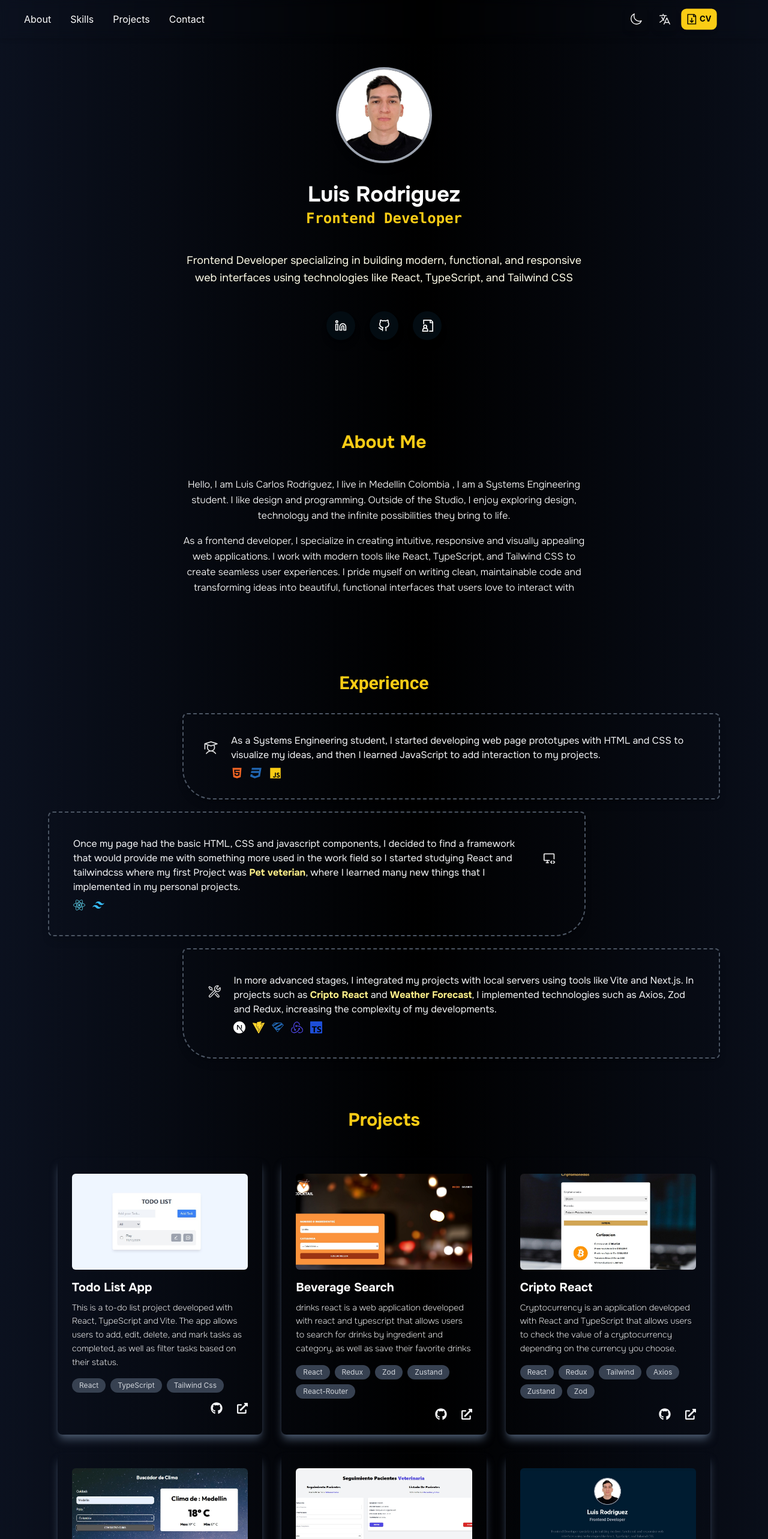
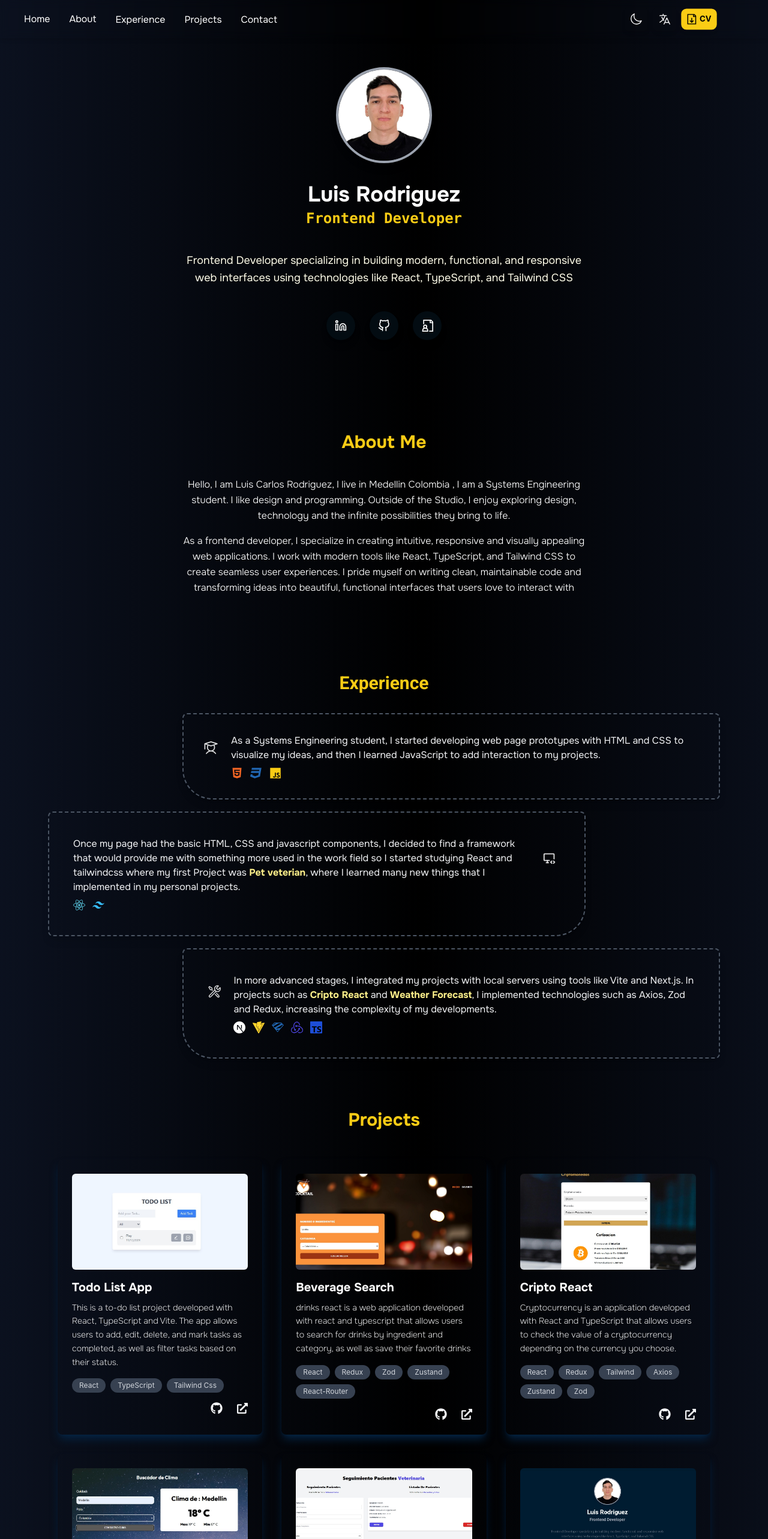
Before and after one commit to Luindex/Portafolio, a React (Vite) app: page / in a window 1280 px wide. Shown: the top 2566 px of the page at 60% size. Built offline with nearby package versions, Linux system fonts and the light colour scheme.

Commit message:
<a> completados los del Nav, falta Contact section

```diff
--- a/src/App.jsx
+++ b/src/App.jsx
@@ -25,7 +25,6 @@ import Cripto from "../public/Cripto.jpg"
 import clima from "../public/Clima.jpg"
 import Portafolio from "../public/Portafolio.jpg"
 import Veterinarian from "../public/Veterinaria.jpg"
-import {EnvelopeIcon, PhoneIcon} from "@heroicons/react/24/outline"
 import {useEffect, useState} from "react"
 import {FiGithub} from "react-icons/fi"
 import {LuLinkedin} from "react-icons/lu"
@@ -36,6 +35,7 @@ import {VscTools} from "react-icons/vsc"
 
 const projects = [
   {
+    id: "",
     image: todoImg, // Cambia por la URL de tu imagen
     title: "Todo List App",
     description:
@@ -45,6 +45,7 @@ const projects = [
     repoLink: "https://github.com/Luindex/Todo-List", // URL del repositorio
   },
   {
+    id: "",
     image: Coktail,
     title: "Beverage Search",
     description:
@@ -54,6 +55,7 @@ const projects = [
     repoLink: "https://github.com/Luindex/Bebidas-React-TypeScript",
   },
   {
+    id: "",
     image: Cripto,
     title: "Cripto React",
     description:
@@ -63,6 +65,7 @@ const projects = [
     repoLink: "https://github.com/Luindex/CriptoReacTypescript",
   },
   {
+    id: "",
     image: clima,
     title: "Weather Forecast",
     description:
@@ -82,6 +85,7 @@ const projects = [
     repoLink: "https://github.com/Luindex/Veterinaria-Pet",
   },
   {
+    id: "",
     image: Portafolio,
     title: "Portfolio",
     description:
@@ -159,21 +163,21 @@ function App() {
     },
   ]
 
-  const fullText = "Frontend Developer" // Texto completo a escribir
-  const [typedText, setTypedText] = useState("") // Estado para el texto animado
-  const [index, setIndex] = useState(0) // Posición en el texto
-  const [isTypingComplete, setIsTypingComplete] = useState(false) // Controla si terminó de escribir
+  const fullText = "Frontend Developer"
+  const [typedText, setTypedText] = useState("")
+  const [index, setIndex] = useState(0)
+  const [isTypingComplete, setIsTypingComplete] = useState(false)
 
   useEffect(() => {
     if (index < fullText.length) {
       const timer = setTimeout(() => {
-        setTypedText((prev) => prev + fullText[index]) // Añade la siguiente letra
-        setIndex((prev) => prev + 1) // Incrementa posición
-      }, 40) // Velocidad del tipeo
+        setTypedText((prev) => prev + fullText[index])
+        setIndex((prev) => prev + 1)
+      }, 40)
 
-      return () => clearTimeout(timer) // Limpia el timer
+      return () => clearTimeout(timer)
     } else {
-      setIsTypingComplete(true) // Marca como completo
+      setIsTypingComplete(true)
     }
   }, [index, fullText])
 
@@ -242,12 +246,9 @@ function App() {
             </div>
           </section>
 
-          <section>
+          <section id="about">
             <div className="flex justify-center items-center mt-32">
-              <h1
-                id="about"
-                className="font-bold  font-second  dark:text-btnNav-default text-3xl  text-h1lg mt-6 whitespace-nowrap"
-              >
+              <h1 className="font-bold  font-second  dark:text-btnNav-default text-3xl  text-h1lg mt-6 whitespace-nowrap">
                 About Me
               </h1>
             </div>
@@ -272,7 +273,10 @@ function App() {
           </section>
 
           {/* Work Experience */}
-          <section className="flex flex-col  items-center mt-32 mb-20">
+          <section
+            id="Experience"
+            className="flex flex-col  items-center mt-32 mb-20"
+          >
             <h1 className="font-bold font-sans text-3xl dark:text-btnNav-default text-h1lg mb-8 whitespace-nowrap">
               Experience
             </h1>
@@ -351,11 +355,11 @@ function App() {
             </div>
           </section>
 
-          <section>
+          <section id="projects">
             <div className=" bg-transparent ">
               <main className="">
                 <div className="container px-4 py-1 max-w-6xl">
-                  <section className="">
+                  <section>
                     <h1 className="font-bold font-second dark:text-btnNav-default text-3xl  text-h1lg text-center mb-12">
                       Projects
                     </h1>
@@ -378,43 +382,45 @@ function App() {
             </div>
           </section>
 
-          <div className="mt-16 text-center">
-            <h2 className="font-bold font-sans text-3xl dark:text-gray-400 text-h1lg mt-6 mb-40 whitespace-nowrap">
+          <div className="mt-16 text-center " id="contact">
+            <h2 className="font-bold  text-3xl dark:text-btnNav-default font-second text-h1lg mt-6 mb-10 whitespace-nowrap">
               Contact
             </h2>
-            <section>
-              <div className="flex flex-col sm:flex-row justify-center items-center gap-6">
-                {/* Correo Electrónico */}
-                <a
-                  href="mailto:rodriguesluis414@gmail.com"
-                  className="flex items-center gap-4 bg-transparent p-4 rounded-lg shadow-md border border-gray-700  w-64 h-28"
-                >
-                  <EnvelopeIcon className="w-8 h-8 dark:text-white text-h1lg" />
-                  <div>
-                    <h3 className="text-lg font-semibold dark:text-white text-lgnav text-start">
-                      Email
-                    </h3>
-                    <p className="dark:text-white text-lgnav text-sm">
-                      rodriguesluis414@gmail.com
-                    </p>
+            <section id="contact" class="py-12">
+              <div class="container mx-auto px-4">
+                <div class="max-w-md mx-auto bg-white dark:bg-transparent p-8 rounded-lg shadow-lg">
+                  <div class="space-y-4 text-center">
+                    <div>
+                      <h3 class="text-lg font-semibold text-gray-600 dark:text-gray-300">
+                        Correo Electrónico
+                      </h3>
+                      <a
+                        href="mailto:tuemail@gmail.com"
+                        class="text-blue-500 hover:underline text-lg font-medium"
+                      >
+                        rodriguesluis414@gmail.com
+                      </a>
+                    </div>
+
+                    <div>
+                      <h3 class="text-lg font-semibold text-gray-600 dark:text-gray-300">
+                        Teléfono
+                      </h3>
+                      <div class="flex items-center justify-center space-x-2">
+                        <span class="w-6 h-4 overflow-hidden rounded-sm">
+                          <img
+                            src="https://upload.wikimedia.org/wikipedia/commons/2/21/Flag_of_Colombia.svg"
+                            alt="Bandera de Colombia"
+                            class="object-cover"
+                          />
+                        </span>
+                        <a class="text-gray-800 dark:text-gray-200 font-medium">
+                          +57 318 841 3911
+                        </a>
+                      </div>
+                    </div>
                   </div>
-                </a>
-
-                {/* Número Telefónico */}
-                <a
-                  href="tel:+3188413911"
-                  className="flex items-center gap-4 bg-transparent p-4 rounded-lg shadow-md border border-gray-700 w-64 h-28"
-                >
-                  <PhoneIcon className="w-8 h-8 dark:text-white text-h1lg" />
-                  <div>
-                    <h3 className="text-lg font-semibold dark:text-white text-lgnav text-start">
-                      Phone
-                    </h3>
-                    <p className="dark:text-white text-lgnav text-sm">
-                      +57 318-841-3911
-                    </p>
-                  </div>
-                </a>
+                </div>
               </div>
             </section>
           </div>
--- a/src/Components/Nav.jsx
+++ b/src/Components/Nav.jsx
@@ -36,37 +36,42 @@ const Nav = () => {
       <div className=" px-4 py-2 mr-12 flex justify-between ">
         <div className="px-4 py-2 flex items-center justify-end">
           <ul className="flex items-center space-x-4">
+            <a
+              href="#"
+              className="text-white font-second font-sm px-2 py-1 rounded-lg font-xl dark:hover:text-btnNav-default ease-in-out delay-150 hover:-translate-y-1  cursor-pointer  transition"
+            >
+              Home
+            </a>
+            <a
+              href="#about"
+              className="text-white font-second font-sm px-2 py-1 rounded-lg font-xl dark:hover:text-btnNav-default ease-in-out delay-150 hover:-translate-y-1  cursor-pointer  transition"
+            >
+              About
+            </a>
+
             <li>
-              <button
-                onClick={() => handleNavigation("info")}
-                className="text-white px-2 py-1 rounded-lg hover:bg-gray-200 dark:hover:bg-gray-700"
+              <a
+                href="#Experience"
+                className="text-white font-second font-sm px-2 py-1 rounded-lg font-xl dark:hover:text-btnNav-default ease-in-out delay-150 hover:-translate-y-1  cursor-pointer  transition"
               >
-                About
-              </button>
+                Experience
+              </a>
             </li>
             <li>
-              <button
-                onClick={() => handleNavigation("skills")}
-                className="text-white px-2 py-1 rounded-lg hover:bg-gray-200 dark:hover:bg-gray-700"
+              <a
+                href="#projects"
+                className="text-white font-second font-sm px-2 py-1 rounded-lg font-xl dark:hover:text-btnNav-default ease-in-out delay-150 hover:-translate-y-1  cursor-pointer  transition"
               >
-                Skills
-              </button>
+                Projects
+              </a>
             </li>
             <li>
-              <button
-                onClick={() => handleNavigation("projects")}
-                className="text-white px-2 py-1 rounded-lg hover:bg-gray-200 dark:hover:bg-gray-700"
-              >
-                Projects
-              </button>
-            </li>
-            <li>
-              <button
-                onClick={() => handleNavigation("contact")}
-                className="text-white px-2 py-1 rounded-lg hover:bg-gray-200 dark:hover:bg-gray-700"
+              <a
+                href="#contact"
+                className="text-white font-second font-sm px-2 py-1 rounded-lg font-xl dark:hover:text-btnNav-default ease-in-out delay-150 hover:-translate-y-1  cursor-pointer  transition"
               >
                 Contact
-              </button>
+              </a>
             </li>
           </ul>
         </div>
--- a/src/Components/ProjectCard.jsx
+++ b/src/Components/ProjectCard.jsx
@@ -2,7 +2,6 @@ import React from "react"
 import {FaExternalLinkAlt, FaGithub} from "react-icons/fa"
 
 const ProjectCard = ({
-  id,
   image,
   title,
   description,
@@ -11,7 +10,7 @@ const ProjectCard = ({
   repoLink,
 }) => {
   return (
-    <div className=" dark:border-transparent border-lgnav bg-transparent p-6 rounded-lg shadow-lg  transform hover:scale-105 transition-all duration-300 dark:hover:bg-gray-900 hover:bg-opacity-100 shadow-slate-600 hover:shadow-xl">
+    <div className=" dark:border-transparent border-lgnav bg-transparent p-6 rounded-lg shadow-lg  transform hover:scale-105 transition-all duration-300 dark:hover:bg-gray-900 hover:bg-opacity-100 dark:shadow-primary_hover hover:shadow-md">
       <img
         src={image}
         alt={title}
```
